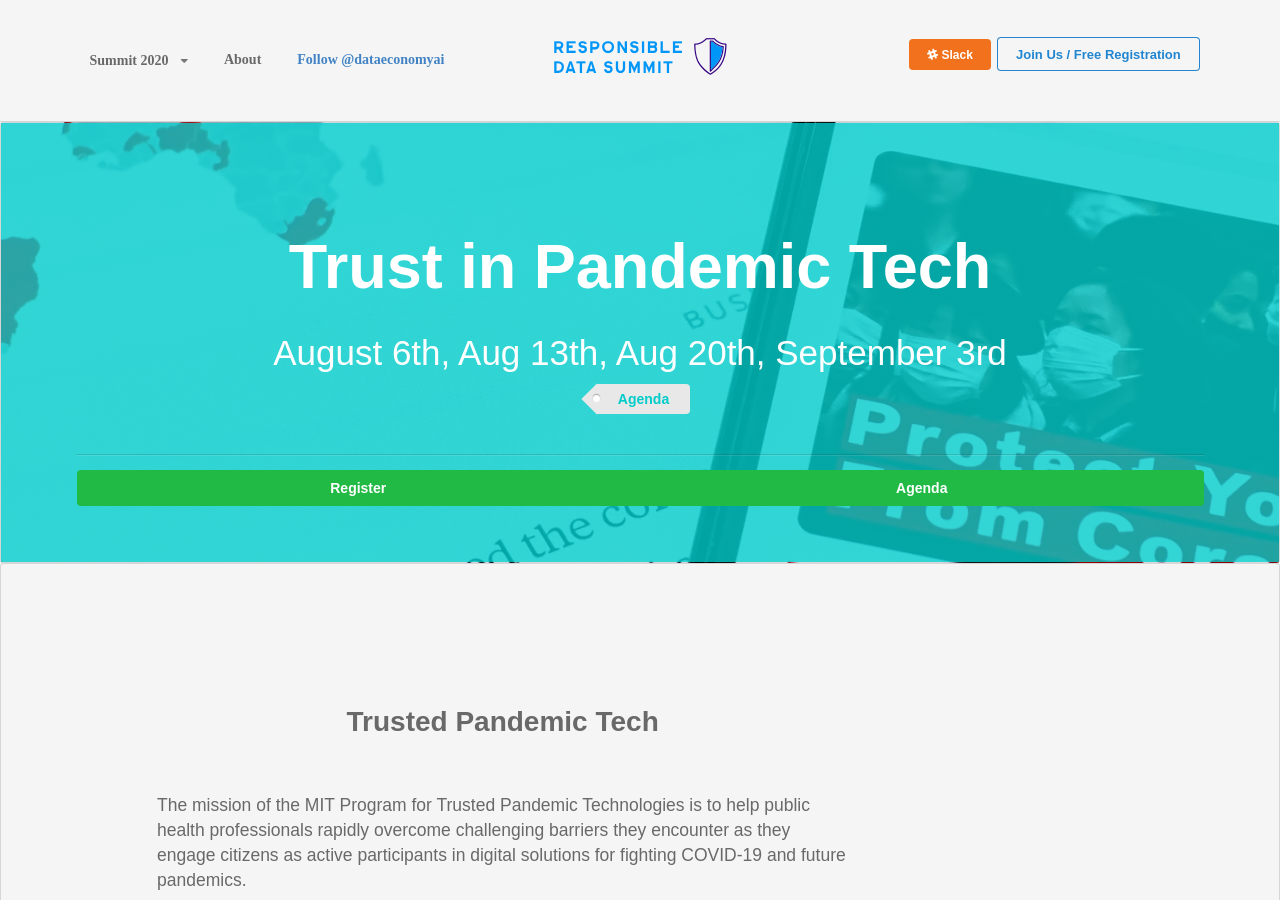
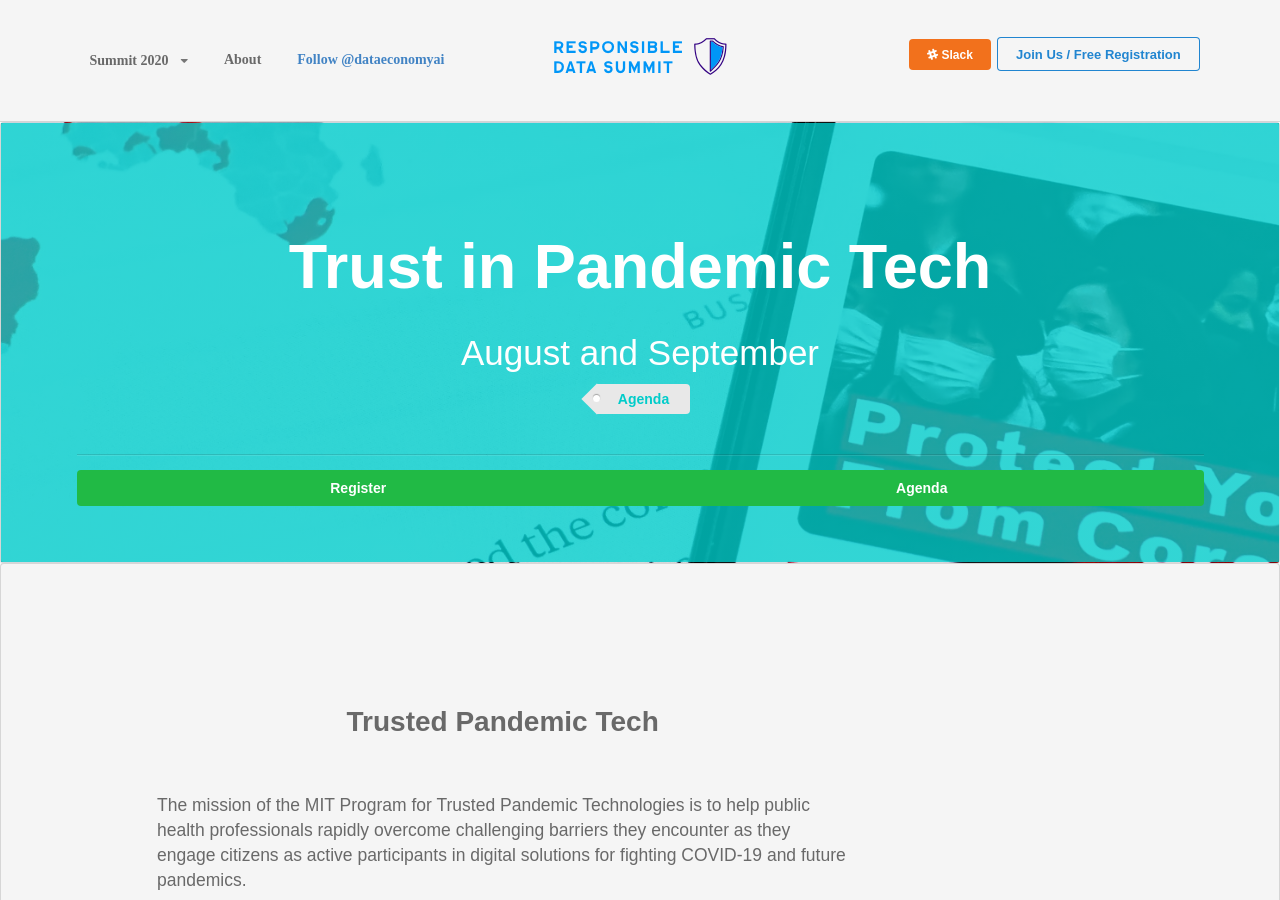
Before and after one commit to responsible-data-summit/events, a Jekyll site: the page built from trust.html, in a window 1280 px wide and 900 px high. Built offline with Jekyll 4.4.1, drawn with Linux system fonts in a browser that asks for light colours; some web fonts are replaced; comment, search, counter and statistics services are not loaded.

Commit message:
change website subtitle

```diff
--- a/trust.html
+++ b/trust.html
@@ -11,7 +11,7 @@
             Trust in Pandemic Tech
         </h1>
         <h3 class="ui header" style="margin-bottom: 0em;">
-		August 6th, Aug 13th, Aug 20th, September 3rd<br>
+		August and September<br>
             <a href="/events/agenda-0806" class="ui tag large label" style="color: rgba(0, 204, 202, 1);">Agenda</a>
         </h3>
         <br>
```
